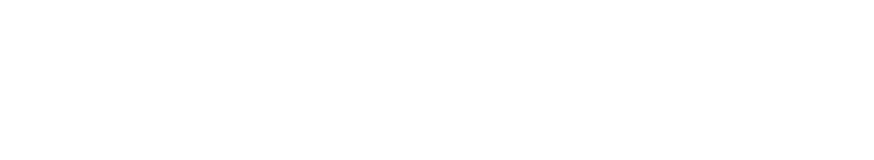
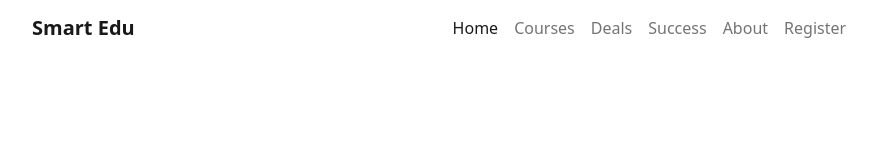
Before and after one commit to Tajreean-Ahmed/EdCare-Website, a plain HTML site: page index.html in a window 1280 px wide. Shown: the whole page, without its empty margins (50-924 px from the left). Drawn offline with nearby package versions, Linux system fonts and the light colour scheme.

Commit message:
navbar-added

```diff
--- a/index.html
+++ b/index.html
@@ -6,10 +6,52 @@
     <meta http-equiv="X-UA-Compatible" content="IE=edge">
     <meta name="viewport" content="width=device-width, initial-scale=1.0">
     <title>Smart EdTech Website</title>
+    <!-- Bootstrap Cdn -->
+    <link href="https://cdn.jsdelivr.net/npm/bootstrap@5.2.0/dist/css/bootstrap.min.css" rel="stylesheet"
+        integrity="sha384-gH2yIJqKdNHPEq0n4Mqa/HGKIhSkIHeL5AyhkYV8i59U5AR6csBvApHHNl/vI1Bx" crossorigin="anonymous">
 </head>
 
 <body>
+    <header class="container">
+        <nav class="navbar navbar-expand-lg fixed-top ">
+            <div class="container">
+                <a class="navbar-brand fw-bold" href="#">Smart Edu</a>
+                <button class="navbar-toggler" type="button" data-bs-toggle="collapse"
+                    data-bs-target="#navbarNavDropdown" aria-controls="navbarNavDropdown" aria-expanded="false"
+                    aria-label="Toggle navigation">
+                    <span class="navbar-toggler-icon"></span>
+                </button>
+                <div class="collapse navbar-collapse" id="navbarNavDropdown">
+                    <ul class="navbar-nav mx-auto mb-2 mb-lg-0">
+                        <li class="nav-item ">
+                            <a class="nav-link active" aria-current="page" href="#">Home</a>
+                        </li>
+                        <li class="nav-item">
+                            <a class="nav-link" href="#">Courses</a>
+                        </li>
+                        <li class="nav-item">
+                            <a class="nav-link" href="#">Deals</a>
+                        </li>
+                        <li class="nav-item">
+                            <a class="nav-link" href="#">Success</a>
+                        </li>
+                        <li class="nav-item">
+                            <a class="nav-link" href="#">About</a>
+                        </li>
+                        <li class="nav-item">
+                            <a class="nav-link" href="#">Register</a>
+                        </li>
+                    </ul>
+                </div>
+            </div>
+        </nav>
+        <!-- Navbar end -->
+        <!-- Slider Starts -->
+    </header>
 
+    <script src="https://cdn.jsdelivr.net/npm/bootstrap@5.2.0/dist/js/bootstrap.bundle.min.js"
+        integrity="sha384-A3rJD856KowSb7dwlZdYEkO39Gagi7vIsF0jrRAoQmDKKtQBHUuLZ9AsSv4jD4Xa"
+        crossorigin="anonymous"></script>
 </body>
 
 </html>
```
